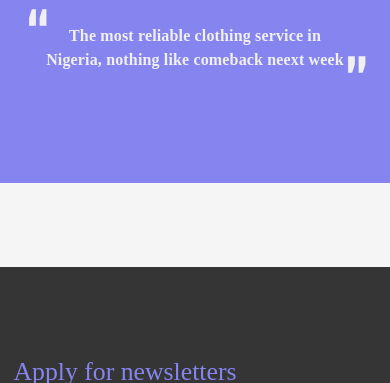
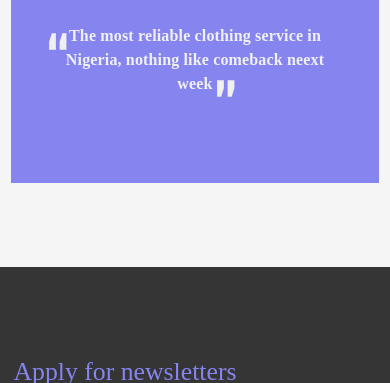
Before and after one commit to Nerdyxils/Blossoms-fashion-page, a plain HTML site: page index.html in a window 390 px wide. Shown: the part 3656-4039 px from the top of the page. Drawn offline with nearby package versions, Linux system fonts and the light colour scheme; a web font is replaced by a local one.

Commit message:
customer review box fix

```diff
--- a/styles.css
+++ b/styles.css
@@ -339,6 +339,10 @@
         padding: 70px 0;
         width:95%;
     }
+    .customer-item {
+        padding: 50px;
+        max-width: 90%;
+    }
     .hero-txt {
         margin-top: 30px;
     }
```
